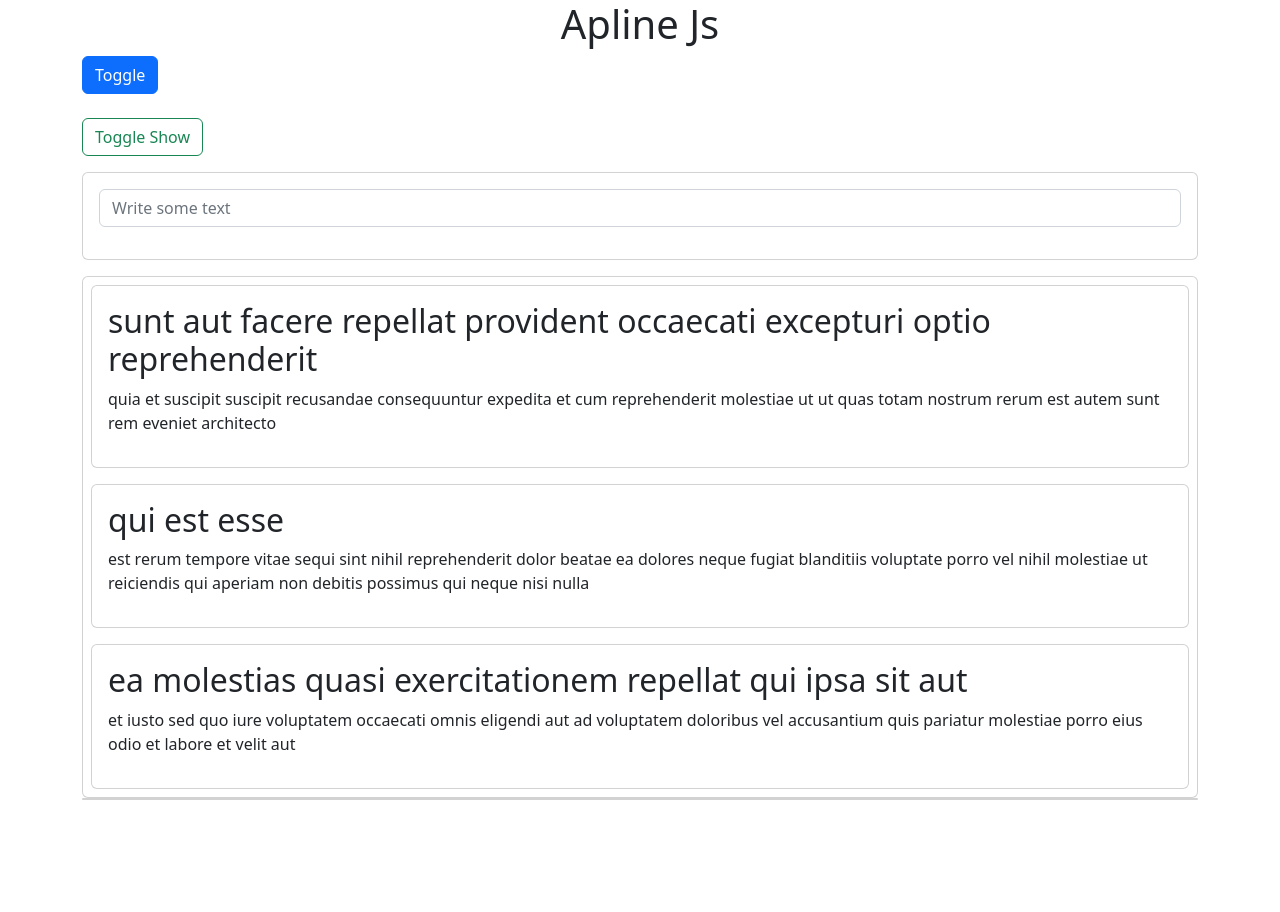
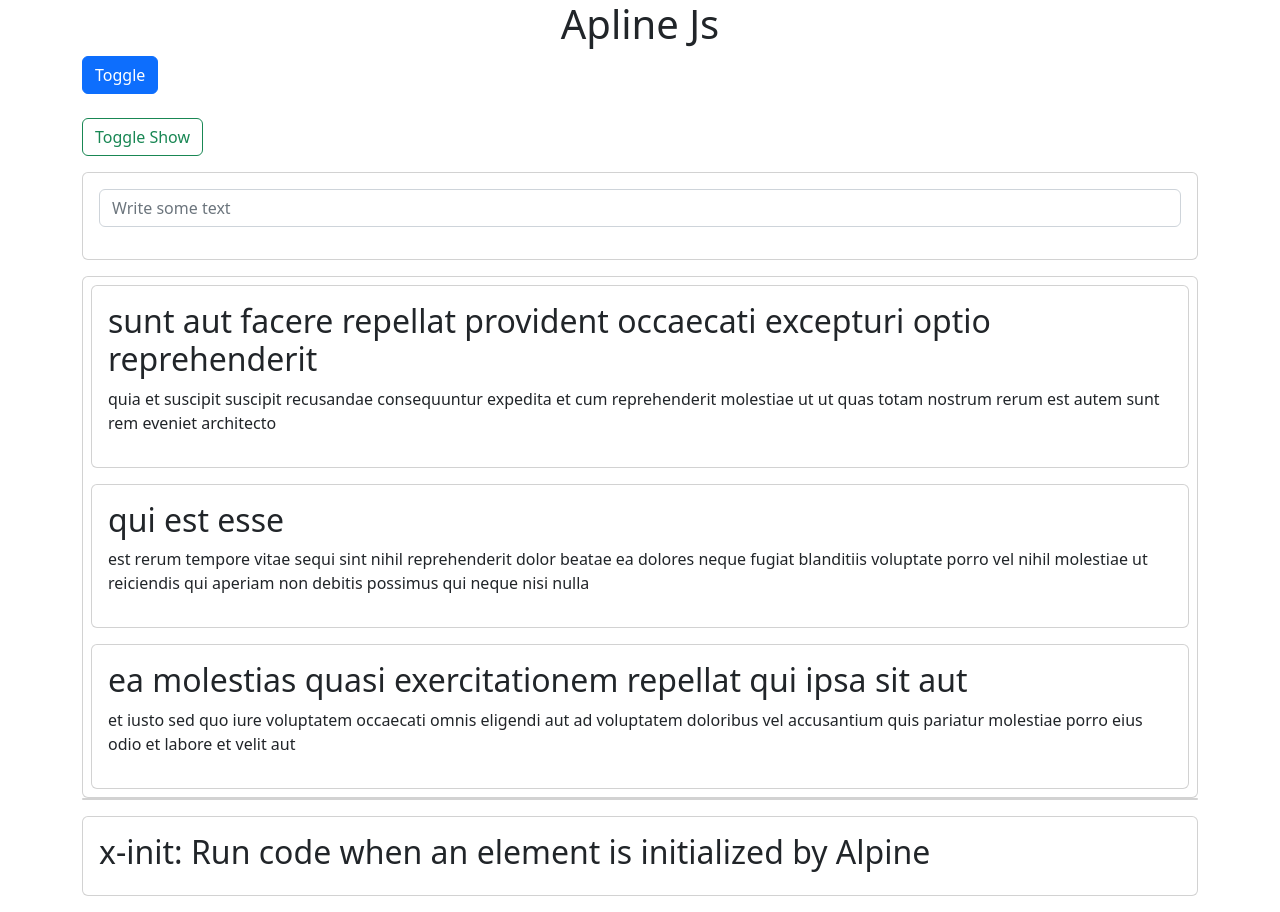
Before and after one commit to moniruzzamansaikat/alpine-sandbox, a plain HTML site: page index.html in a window 1280 px wide. Before the commit the page ends 800 px from the top, so only its background shows below. Drawn offline with nearby package versions, Linux system fonts and the light colour scheme.

Commit message:
added x-init

```diff
--- a/index.html
+++ b/index.html
@@ -113,6 +113,12 @@
       </template>
     </div>
 
+    <!-- x-init -->
+    <div class="card my-3 " x-init="date = new Date()">
+      <div class="card-body">
+        <h2>x-init: Run code when an element is initialized by Alpine</h2>
+      </div>
+    </div>
 
   </div>
 </body>
```
